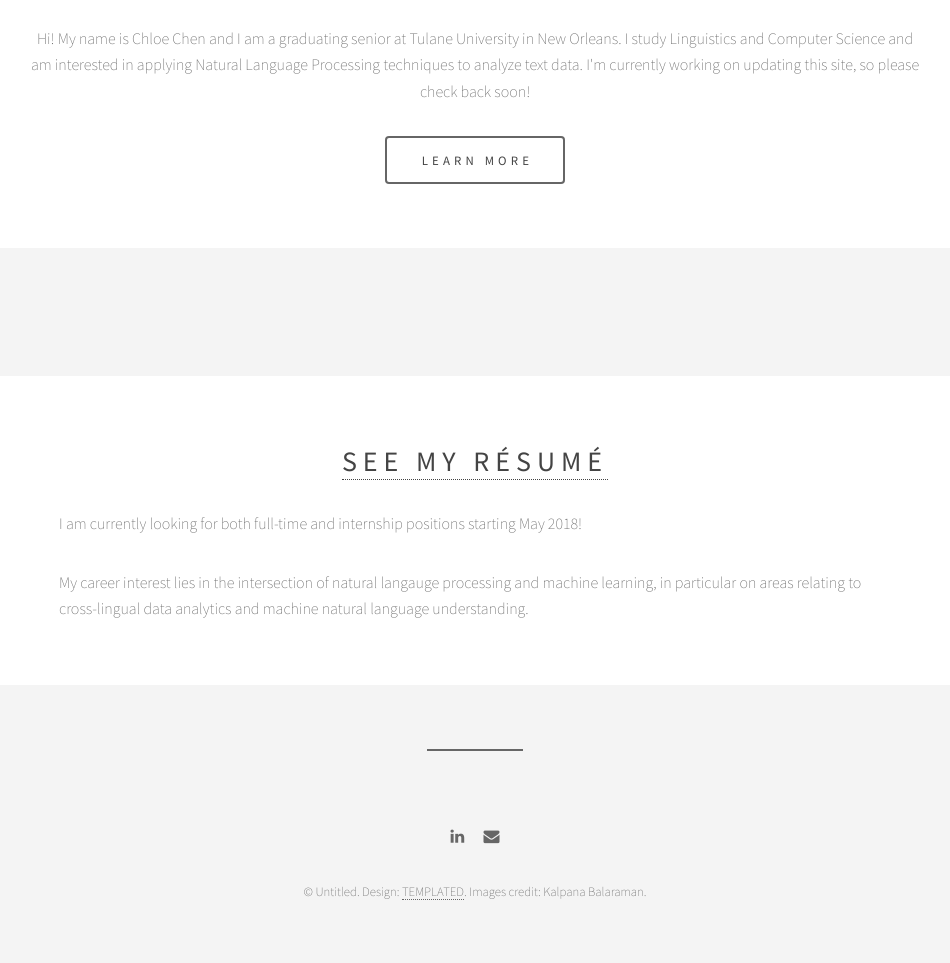
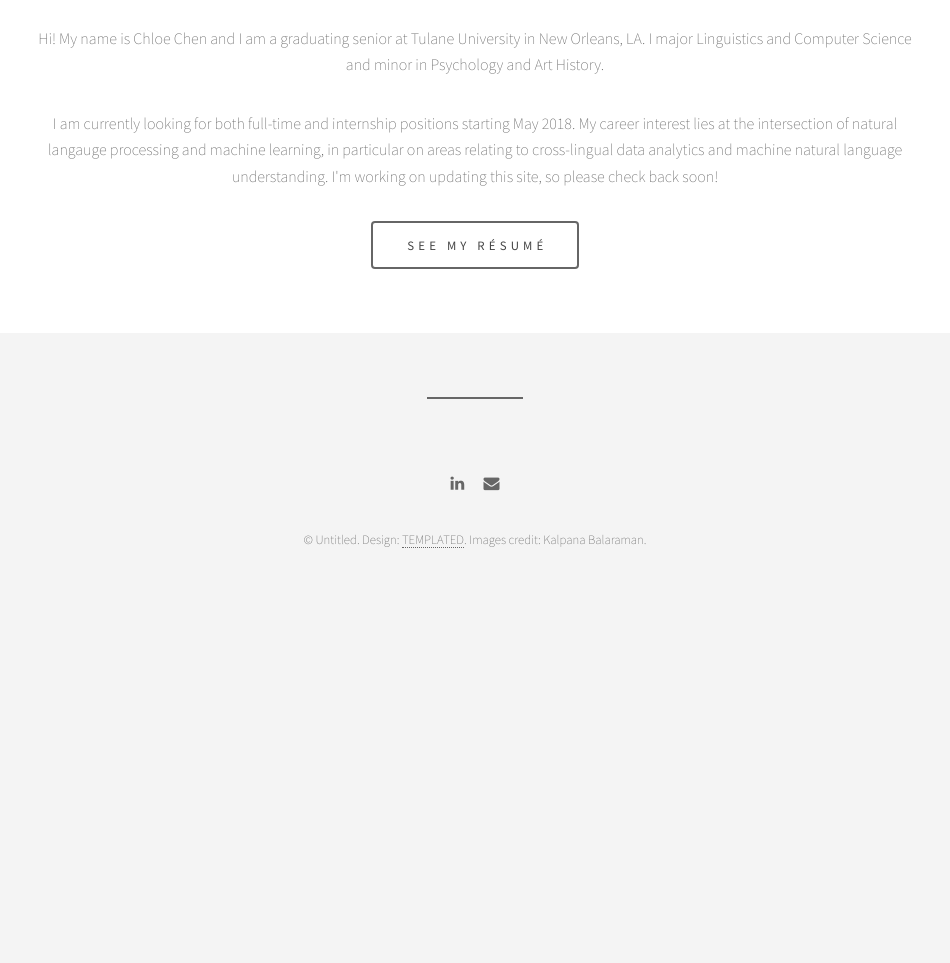
Before and after one commit to qcchen23/qcchen23.github.io, a plain HTML site: page index.html in a window 1280 px wide. Shown: the part 897-1860 px from the top of the page, without its empty margins (165-1115 px from the left). After the commit the page ends 1504 px from the top, so only its background shows below. Drawn offline with Linux system fonts and the light colour scheme.

Commit message:
resume commit 2

```diff
--- a/index.html
+++ b/index.html
@@ -28,9 +28,10 @@
 					<section id="intro" class="main">
 						<span class="icon fa-diamond major"></span>
 						<h2>Good to see you here!</h2>
-						<p>Hi! My name is Chloe Chen and I am a graduating senior at Tulane University in New Orleans. I study Linguistics and Computer Science and am interested in applying Natural Language Processing techniques to analyze text data. I'm currently working on updating this site, so please check back soon!</p>
+						<p>Hi! My name is Chloe Chen and I am a graduating senior at Tulane University in New Orleans, LA. I major Linguistics and Computer Science and minor in Psychology and Art History.</p>
+						<p>I am currently looking for both full-time and internship positions starting May 2018. My career interest lies at the intersection of natural langauge processing and machine learning, in particular on areas relating to cross-lingual data analytics and machine natural language understanding. I'm working on updating this site, so please check back soon!</p>
 						<ul class="actions">
-							<li><a href="#" class="button big">Learn More</a></li>
+							<li><a href="https://drive.google.com/open?id=0BwieJBzfX-rrSjUyMU1VNjJCUm8" class="button big">See my résumé</a></li>
 						</ul>
 					</section>
 
@@ -96,7 +97,7 @@
 				-->
 
 				<!-- Main -->
-				<div id="wrapper">
+				<!--
 					<section id="main" class="main">
 						<header>
 							<h2><a href="https://drive.google.com/open?id=0BwieJBzfX-rrSjUyMU1VNjJCUm8">See my résumé</a></h2>
@@ -105,6 +106,7 @@
 						<p>My career interest lies in the intersection of natural langauge processing and machine learning, in particular on areas relating to cross-lingual data analytics and machine natural language understanding.
 						</p>
 					</section>
+					-->
 
 
 				<!-- Footer -->
```
